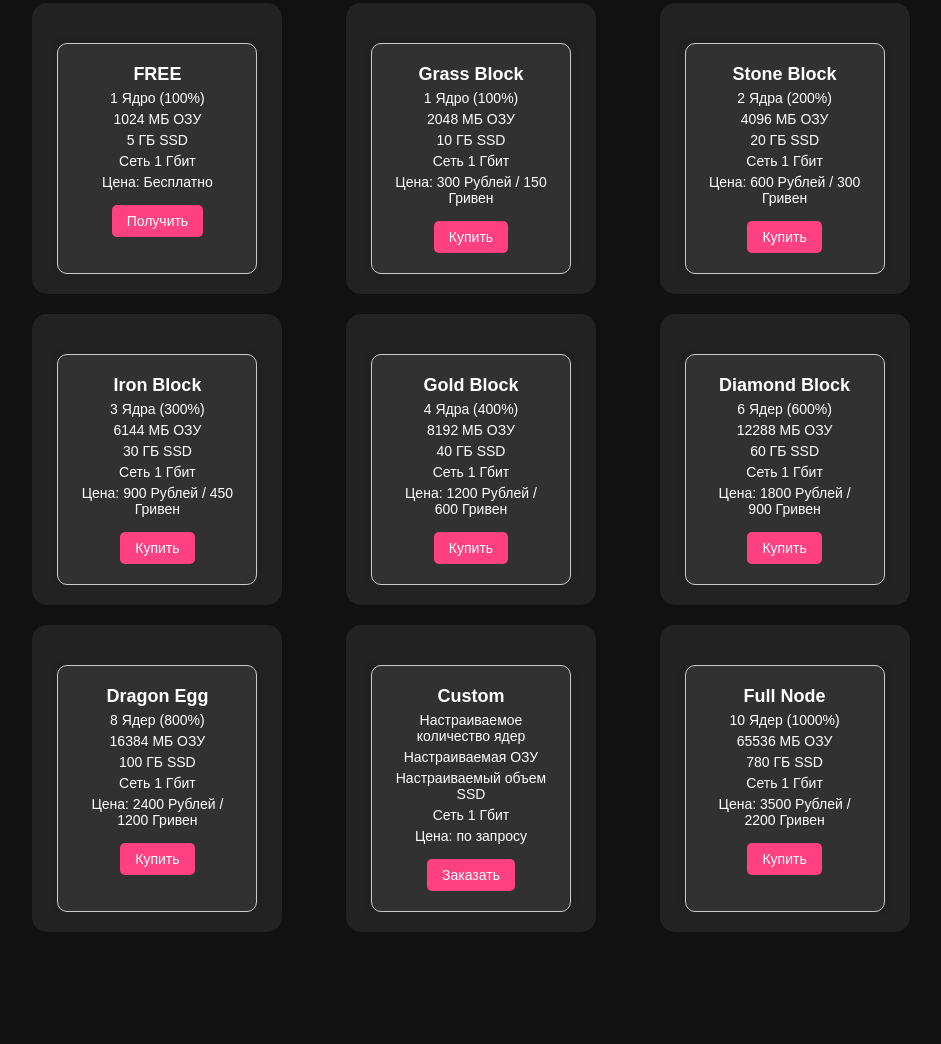
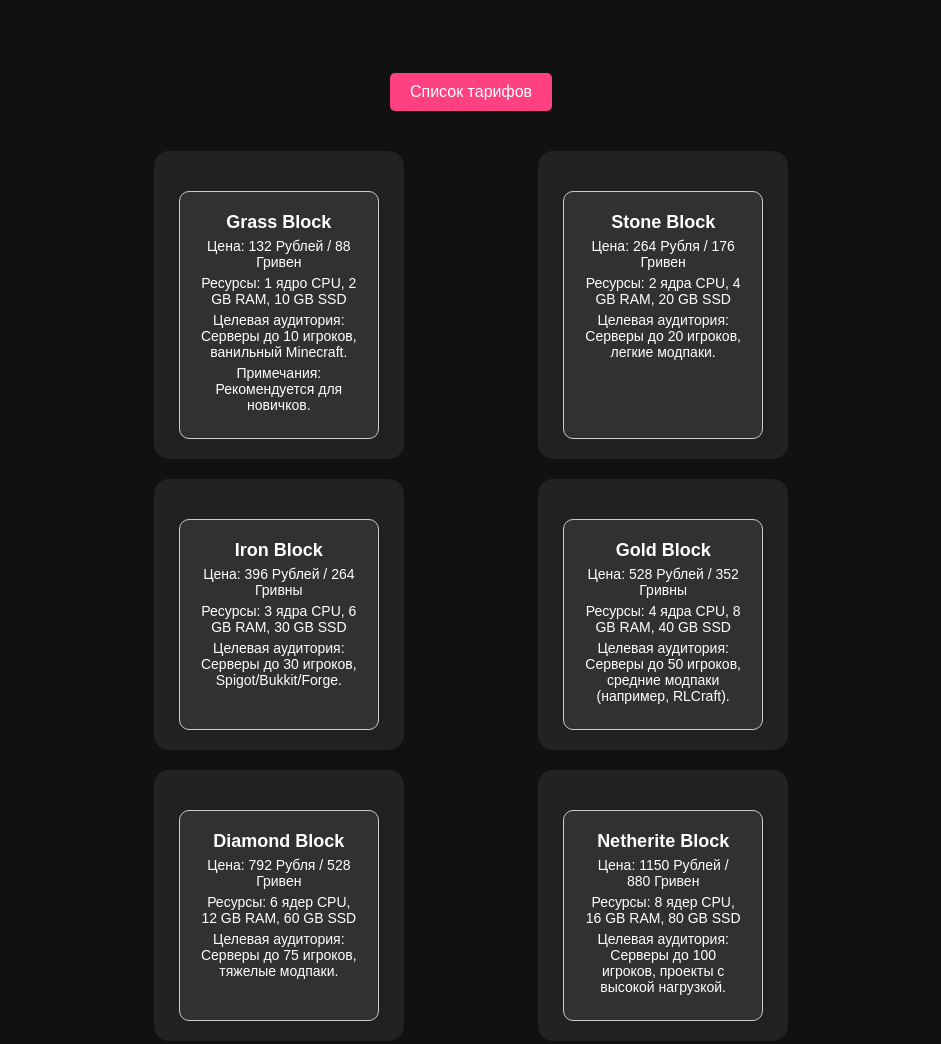
Before and after one commit to yuriikot2010/winenodes, a plain HTML site: page index.html in a window 1280 px wide. Shown: the part 1318-2362 px from the top of the page, without its empty margins (169-1110 px from the left). Before the commit the page ends 2290 px from the top, so only its background shows below. Drawn offline with Linux system fonts and the light colour scheme.

Commit message:
Update index.html

```diff
--- a/index.html
+++ b/index.html
@@ -100,142 +100,120 @@
         <div class="container" id="pricing-section">
     <button class="togglebutton" id="toggleButton">Список тарифов</button>
     <div class="tariff-blocks">
-        <!-- FREE тариф -->
-        <div class="card-container" id="free">
-            <div class="card">
-                <h2>FREE</h2>
-                <ul>
-                    <li>1 Ядро (100%)</li>
-                    <li>1024 МБ ОЗУ</li>
-                    <li>5 ГБ SSD</li>
-                    <li>Сеть 1 Гбит</li>
-                    <li>Цена: Бесплатно</li>
-                </ul>
-                <a href="https://discord.gg/vZ82rEysh8" class="buybutton">Получить</a>
-            </div>
-        </div>
-
-        <!-- Тариф Grass Block -->
+<div class="container" id="pricing-section">
+    <button class="togglebutton" id="toggleButton">Список тарифов</button>
+    <div class="tariff-blocks">
+        <!-- Grass Block -->
         <div class="card-container" id="grass-block">
             <div class="card">
                 <h2>Grass Block</h2>
                 <ul>
-                    <li>1 Ядро (100%)</li>
-                    <li>2048 МБ ОЗУ</li>
-                    <li>10 ГБ SSD</li>
-                    <li>Сеть 1 Гбит</li>
-                    <li>Цена: 300 Рублей / 150 Гривен</li>
+                    <li>Цена: 132 Рублей / 88 Гривен</li>
+                    <li>Ресурсы: 1 ядро CPU, 2 GB RAM, 10 GB SSD</li>
+                    <li>Целевая аудитория: Серверы до 10 игроков, ванильный Minecraft.</li>
+                    <li>Примечания: Рекомендуется для новичков.</li>
                 </ul>
-                <a href="https://discord.gg/vZ82rEysh8" class="buybutton">Купить</a>
             </div>
         </div>
 
-        <!-- Тариф Stone Block -->
+        <!-- Stone Block -->
         <div class="card-container" id="stone-block">
             <div class="card">
                 <h2>Stone Block</h2>
                 <ul>
-                    <li>2 Ядра (200%)</li>
-                    <li>4096 МБ ОЗУ</li>
-                    <li>20 ГБ SSD</li>
-                    <li>Сеть 1 Гбит</li>
-                    <li>Цена: 600 Рублей / 300 Гривен</li>
+                    <li>Цена: 264 Рубля / 176 Гривен</li>
+                    <li>Ресурсы: 2 ядра CPU, 4 GB RAM, 20 GB SSD</li>
+                    <li>Целевая аудитория: Серверы до 20 игроков, легкие модпаки.</li>
                 </ul>
-                <a href="https://discord.gg/vZ82rEysh8" class="buybutton">Купить</a>
             </div>
         </div>
 
-        <!-- Тариф Iron Block -->
+        <!-- Iron Block -->
         <div class="card-container" id="iron-block">
             <div class="card">
                 <h2>Iron Block</h2>
                 <ul>
-                    <li>3 Ядра (300%)</li>
-                    <li>6144 МБ ОЗУ</li>
-                    <li>30 ГБ SSD</li>
-                    <li>Сеть 1 Гбит</li>
-                    <li>Цена: 900 Рублей / 450 Гривен</li>
+                    <li>Цена: 396 Рублей / 264 Гривны</li>
+                    <li>Ресурсы: 3 ядра CPU, 6 GB RAM, 30 GB SSD</li>
+                    <li>Целевая аудитория: Серверы до 30 игроков, Spigot/Bukkit/Forge.</li>
                 </ul>
-                <a href="https://discord.gg/vZ82rEysh8" class="buybutton">Купить</a>
             </div>
         </div>
 
-        <!-- Тариф Gold Block -->
+        <!-- Gold Block -->
         <div class="card-container" id="gold-block">
             <div class="card">
                 <h2>Gold Block</h2>
                 <ul>
-                    <li>4 Ядра (400%)</li>
-                    <li>8192 МБ ОЗУ</li>
-                    <li>40 ГБ SSD</li>
-                    <li>Сеть 1 Гбит</li>
-                    <li>Цена: 1200 Рублей / 600 Гривен</li>
+                    <li>Цена: 528 Рублей / 352 Гривны</li>
+                    <li>Ресурсы: 4 ядра CPU, 8 GB RAM, 40 GB SSD</li>
+                    <li>Целевая аудитория: Серверы до 50 игроков, средние модпаки (например, RLCraft).</li>
                 </ul>
-                <a href="https://discord.gg/vZ82rEysh8" class="buybutton">Купить</a>
             </div>
         </div>
 
-        <!-- Тариф Diamond Block -->
+        <!-- Diamond Block -->
         <div class="card-container" id="diamond-block">
             <div class="card">
                 <h2>Diamond Block</h2>
                 <ul>
-                    <li>6 Ядер (600%)</li>
-                    <li>12288 МБ ОЗУ</li>
-                    <li>60 ГБ SSD</li>
-                    <li>Сеть 1 Гбит</li>
-                    <li>Цена: 1800 Рублей / 900 Гривен</li>
+                    <li>Цена: 792 Рубля / 528 Гривен</li>
+                    <li>Ресурсы: 6 ядер CPU, 12 GB RAM, 60 GB SSD</li>
+                    <li>Целевая аудитория: Серверы до 75 игроков, тяжелые модпаки.</li>
                 </ul>
-                <a href="https://discord.gg/vZ82rEysh8" class="buybutton">Купить</a>
             </div>
         </div>
 
-        <!-- Тариф Dragon Egg -->
+        <!-- Netherite Block -->
+        <div class="card-container" id="netherite-block">
+            <div class="card">
+                <h2>Netherite Block</h2>
+                <ul>
+                    <li>Цена: 1150 Рублей / 880 Гривен</li>
+                    <li>Ресурсы: 8 ядер CPU, 16 GB RAM, 80 GB SSD</li>
+                    <li>Целевая аудитория: Серверы до 100 игроков, проекты с высокой нагрузкой.</li>
+                </ul>
+            </div>
+        </div>
+
+        <!-- Dragon Egg -->
         <div class="card-container" id="dragon-egg">
             <div class="card">
                 <h2>Dragon Egg</h2>
                 <ul>
-                    <li>8 Ядер (800%)</li>
-                    <li>16384 МБ ОЗУ</li>
-                    <li>100 ГБ SSD</li>
-                    <li>Сеть 1 Гбит</li>
-                    <li>Цена: 2400 Рублей / 1200 Гривен</li>
+                    <li>Цена: 1760 Рублей / 1320 Гривен</li>
+                    <li>Ресурсы: 8 ядер CPU, 32 GB RAM, 100 GB SSD</li>
+                    <li>Целевая аудитория: Серверы до 150 игроков, большие модпаки или сети серверов.</li>
                 </ul>
-                <a href="https://discord.gg/vZ82rEysh8" class="buybutton">Купить</a>
             </div>
         </div>
 
-        <!-- Кастомный тариф -->
-        <div class="card-container" id="custom-tariff">
+        <!-- Custom -->
+        <div class="card-container" id="custom">
             <div class="card">
                 <h2>Custom</h2>
                 <ul>
-                    <li>Настраиваемое количество ядер</li>
-                    <li>Настраиваемая ОЗУ</li>
-                    <li>Настраиваемый объем SSD</li>
-                    <li>Сеть 1 Гбит</li>
-                    <li>Цена: по запросу</li>
+                    <li>Цена: От 440 Рублей / 176 Гривен</li>
+                    <li>Ресурсы: Устанавливаются клиентом через форму заказа.</li>
+                    <li>Целевая аудитория: Уникальные требования — выбор CPU, RAM, диска.</li>
                 </ul>
-                <a href="https://discord.gg/vZ82rEysh8" class="buybutton">Заказать</a>
             </div>
         </div>
 
-        <!-- Весь сервер (Full Node) -->
+        <!-- Full Node -->
         <div class="card-container" id="full-node">
             <div class="card">
                 <h2>Full Node</h2>
                 <ul>
-                    <li>10 Ядер (1000%)</li>
-                    <li>65536 МБ ОЗУ</li>
-                    <li>780 ГБ SSD</li>
-                    <li>Сеть 1 Гбит</li>
-                    <li>Цена: 3500 Рублей / 2200 Гривен</li>
+                    <li>Цена: 1540 Рублей / 880 Гривен</li>
+                    <li>Ресурсы: Полная мощность ноды (договорная).</li>
+                    <li>Целевая аудитория: Сеть серверов Minecraft, хостинг нескольких проектов.</li>
                 </ul>
-                <a href="https://discord.gg/vZ82rEysh8" class="buybutton">Купить</a>
             </div>
         </div>
     </div>
 </div>
+
 
 <script type="application/ld+json">
     {
```
